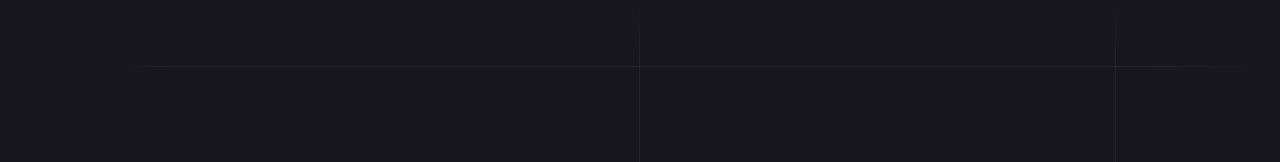
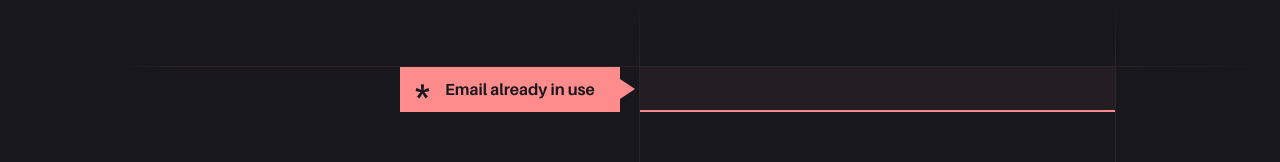
Before and after one commit to lnfrative/project-react, a React app: page / in a window 1280 px wide. Shown: the top 162 px of the page. Built offline with nearby package versions, Linux system fonts and the light colour scheme.

Commit message:
Input component

```diff
--- a/src/components/GridForm/style.css
+++ b/src/components/GridForm/style.css
@@ -2,7 +2,7 @@
 
 .container {
   min-height: 100vh;
-  color: var(--sextary-color);
+  color: var(--color-sextary);
 
   display: flex;
   flex-direction: column;
@@ -28,7 +28,7 @@
 
   border: solid 1px;
   border-left: none;
-  border-color: var(--septary-color);
+  border-color: var(--color-septary);
 
   display: flex;
 }
@@ -57,7 +57,7 @@
 
 .containerForm {
   flex: 1;
-  border-left: solid 1px var(--septary-color);
+  border-left: solid 1px var(--color-septary);
 }
 
 .verticalChilds {
@@ -66,34 +66,34 @@
 
 .verticalChildTopRight {
   border-left: solid 1px;
-  border-image: linear-gradient(to top, var(--septary-color) 0%, var(--primary-color) 100%) 1;
+  border-image: linear-gradient(to top, var(--color-septary) 0%, var(--color-primary) 100%) 1;
 }
 
 .verticalChildBottomRight {
   border-left: solid 1px;
-  border-image: linear-gradient(to bottom, var(--septary-color) 0%, var(--primary-color) 100%) 1;
+  border-image: linear-gradient(to bottom, var(--color-septary) 0%, var(--color-primary) 100%) 1;
 }
 
 .topChildBorder {
   border-right: solid 1px;
-  border-image: linear-gradient(to top, var(--septary-color) 0%, var(--primary-color) 100%) 1;
+  border-image: linear-gradient(to top, var(--color-septary) 0%, var(--color-primary) 100%) 1;
 }
 
 .bottomChildBorder {
   border-right: solid 1px;
-  border-image: linear-gradient(to bottom, var(--septary-color) 0%, var(--primary-color) 100%) 1;
+  border-image: linear-gradient(to bottom, var(--color-septary) 0%, var(--color-primary) 100%) 1;
 }
 
 .rightChildBorder {
   border: solid 1px;
   border-left: none;
   border-right: none;
-  border-image: linear-gradient(to right, var(--septary-color) 0%, var(--primary-color) 100%) 1;
+  border-image: linear-gradient(to right, var(--color-septary) 0%, var(--color-primary) 100%) 1;
 }
 
 .leftChildBorder {
   border: solid 1px;
   border-left: none;
   border-right: none;
-  border-image: linear-gradient(to left, var(--septary-color) 0%, var(--primary-color) 25%) 1;
+  border-image: linear-gradient(to left, var(--color-septary) 0%, var(--color-primary) 25%) 1;
 }
--- /dev/null
+++ b/src/components/Input/index.tsx
@@ -0,0 +1,29 @@
+// region import
+import React, { InputHTMLAttributes } from 'react'
+
+// utilities
+import { Error } from '@/utilities/interfaces'
+
+// module
+import { nestStyles } from './module'
+// endregion
+
+function Input(props: {
+  error: Error,
+  InputHTMLAttributes: InputHTMLAttributes<HTMLInputElement>
+}) {
+  const style = nestStyles({ error: props.error })
+  return (
+    <div className={style.container}>
+      {!!props.error?.data?.message && (
+        <div className={style.errorContainer}>
+          <span className={style.errorSign}>{props.error.sign}</span>
+          <span className={style.errorMessage}>{props.error.data.message}</span>
+        </div>
+      )}
+      <input {...props.InputHTMLAttributes} className={style.input} />
+    </div>
+  )
+}
+
+export default Input
--- /dev/null
+++ b/src/components/Input/module.tsx
@@ -0,0 +1,24 @@
+// region import
+import classNames from 'classnames'
+
+// interfaces
+import { Error } from '@/utilities/interfaces'
+
+import styles from './style.css'
+// endregion
+
+function nestStyles(args: { error: Error }) {
+  const hasError = !!args.error?.data
+  return {
+    container: styles.container,
+    input: classNames(styles.common, {
+      [styles.inputError]: hasError,
+      [styles.inputNormal]: !hasError,
+    }),
+    errorContainer: styles.errorContainer,
+    errorSign: styles.errorSign,
+    errorMessage: styles.errorMessage,
+  }
+}
+
+export { nestStyles }
--- /dev/null
+++ b/src/components/Input/style.css
@@ -0,0 +1,71 @@
+@import url('../../css/variables.css');
+
+.container {
+  position: relative;
+}
+
+.errorContainer {
+  font-family: var(--font-primaty);
+  font-weight: bold;
+  font-size: var(--font-size-xs);
+
+  position: absolute;
+  right: calc((100% + var(--space-md)));
+
+  min-width: 220px;
+  min-height: 45px;
+
+  display: flex;
+  align-items: flex-start;
+
+  background-color: var(--color-elevenary);
+  color: var(--color-twelnary);
+}
+
+.common {
+  height: 45px;
+  border: none;
+  outline: none;
+  font-size: 18px;
+  color: var(--color-quinary);
+  border-bottom: solid 2px transparent;
+  padding-left: var(--space-sm);
+  width: 100%;
+  box-sizing: border-box;
+
+}
+
+.inputNormal {
+  background-color: var(--color-octary);
+  border-color: var(--color-novenary);
+}
+
+.inputError {
+  background-color: var(--color-tenary);
+  border-color: var(--color-elevenary);
+}
+
+.errorSign {
+  font-size: var(--font-size-xxl);
+  margin: 0 var(--space-sm);
+}
+
+.errorMessage {
+  margin: var(--space-sm) var(--space-sm) var(--space-sm) 0;
+}
+
+.errorContainer::before {
+  content:"";
+  border-style: solid;
+  border-width: 10px 0 10px 15px;
+  border-color: transparent transparent transparent var(--color-elevenary);
+  position: absolute;
+  left: 100%;
+  top: var(--space-sm);
+}
+
+@media screen and (max-width: 800px) {
+  .errorContainer {
+    display: none;
+  }
+}
--- a/src/components/index.js
+++ b/src/components/index.js
@@ -1,3 +1,4 @@
 export { default as Header } from './Header'
 export { default as Layout } from './Layout'
 export { default as GridForm } from './GridForm'
+export { default as Input } from './Input'
--- a/src/css/index.css
+++ b/src/css/index.css
@@ -4,7 +4,7 @@
 @import './variables.css';
 
 body {
-  font-family: var(--primary-font);
-  background-color: var(--primary-color);
+  font-family: var(--font-primary);
+  background-color: var(--color-primary);
   margin: 0;
 }
--- a/src/css/variables.css
+++ b/src/css/variables.css
@@ -1,14 +1,40 @@
 :root {
 
-  --primary-font: 'Aileron';
-  --secondary-font: 'Montserrat';
+  --font-primaty: 'Aileron';
+  --font-secondary: 'Montserrat';
 
-  --primary-color: #18171D;
-  --secondary-color: #FFA068;
-  --tertiary-color: #A8633A;
-  --quaternary-color: #CC8E58;
-  --quinary-color: #CDD6FF;
-  --sextary-color: white;
-  --septary-color: rgba(204,142, 88, 0.11)
+	--font-size-xxl: 35px;
+	--font-size-xl: 30px;
+	--font-size-lg: 25px;
+	--font-size-md: 20px;
+	--font-size-sm: 18px;
+	--font-size-xs: 16px;
+	--font-size-xxs: 14px;
+	--font-size-xxxs: 12px;
 
+  --color-primary: #18171D;
+  --color-secondary: #FFA068;
+  --color-tertiary: #A8633A;
+  --color-quaternary: #CC8E58;
+  --color-quinary: #CDD6FF;
+  --color-sextary: white;
+  --color-septary: rgba(204,142, 88, 0.11);
+  --color-octary: rgba(72, 78, 109, 0.07);
+  --color-novenary: #484E6D;
+  --color-tenary: rgba(255, 140, 140, 0.05);
+  --color-elevenary: #FF8C8C;
+  --color-twelnary: #18171D;
+
+  --space-unit: 1rem;
+	--space-default: var(--space-unit);
+	--space-xxxxs: calc(0.125 * var(--space-unit));
+	--space-xxxs: calc(0.25 * var(--space-unit));
+	--space-xxs: calc(0.375 * var(--space-unit));
+	--space-xs: calc(0.5 * var(--space-unit));
+	--space-sm: calc(0.75 * var(--space-unit));
+	--space-md: calc(1.25 * var(--space-unit));
+	--space-lg: calc(2 * var(--space-unit));
+	--space-xl: calc(3.25 * var(--space-unit));
+	--space-xxl: calc(5.25 * var(--space-unit));
+	--space-xxxl: calc(8.5 * var(--space-unit));
 }
--- /dev/null
+++ b/src/utilities/interfaces/index.js
@@ -0,0 +1 @@
+export { default as Error } from './Error'
--- a/src/views/Home/index.js
+++ b/src/views/Home/index.js
@@ -2,12 +2,22 @@
 import React from 'react'
 
 // components
-import { GridForm } from '@/components'
+import { GridForm, Input } from '@/components'
 
 // styles
 import styles from './styles.css'
 // endregion
 
-const Home = () => <GridForm className={styles.container} />
+const Home = () => (
+  <GridForm className={styles.container}>
+    <Input
+      error={{ data: { message: 'Email already in use' }, sign: '*' }}
+      InputHTMLAttributes={{
+        name: 'test',
+        id: 'test',
+      }}
+    />
+  </GridForm>
+)
 
 export default Home
```
Also changed, not shown: src/utilities/interfaces/Error/index.ts (added, +8 -0 lines).
